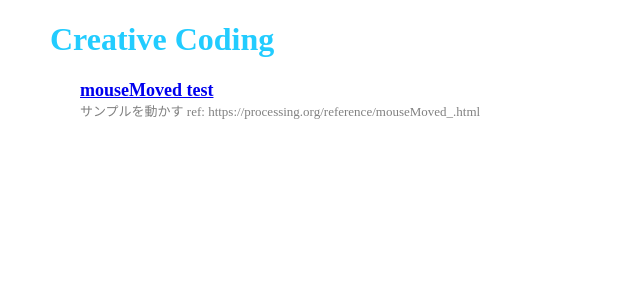
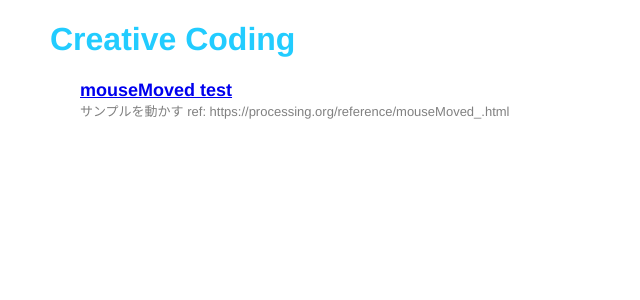
Before and after one commit to betachelsea/creativecoding, a Jekyll site: the page built from index.markdown, in a window 1280 px wide. Shown: the top 300 px of the page, without its empty margins (0-640 px from the left). Built offline with Jekyll 4.4.1, drawn with Linux system fonts in a browser that asks for light colours.

Commit message:
Set font-family

```diff
--- a/_sass/global.scss
+++ b/_sass/global.scss
@@ -1 +1,5 @@
+body {
+  font-family: "Helvetica Neue", "Helvetica", "游ゴシック体", YuGothic, "游ゴシック Medium", "Yu Gothic Medium", "游ゴシック", "Yu Gothic", "Arial", sans-serif;
+}
+
 h1 { color: #2cf; }
```
